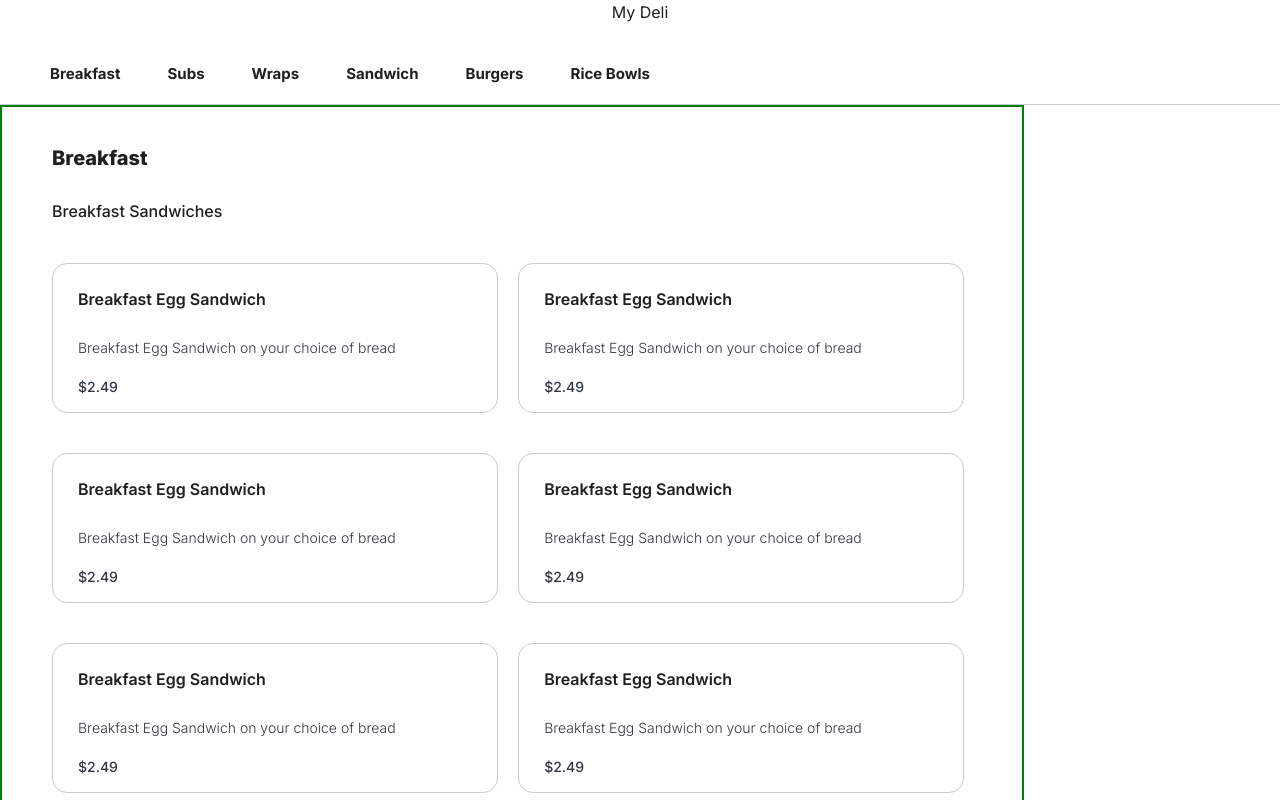
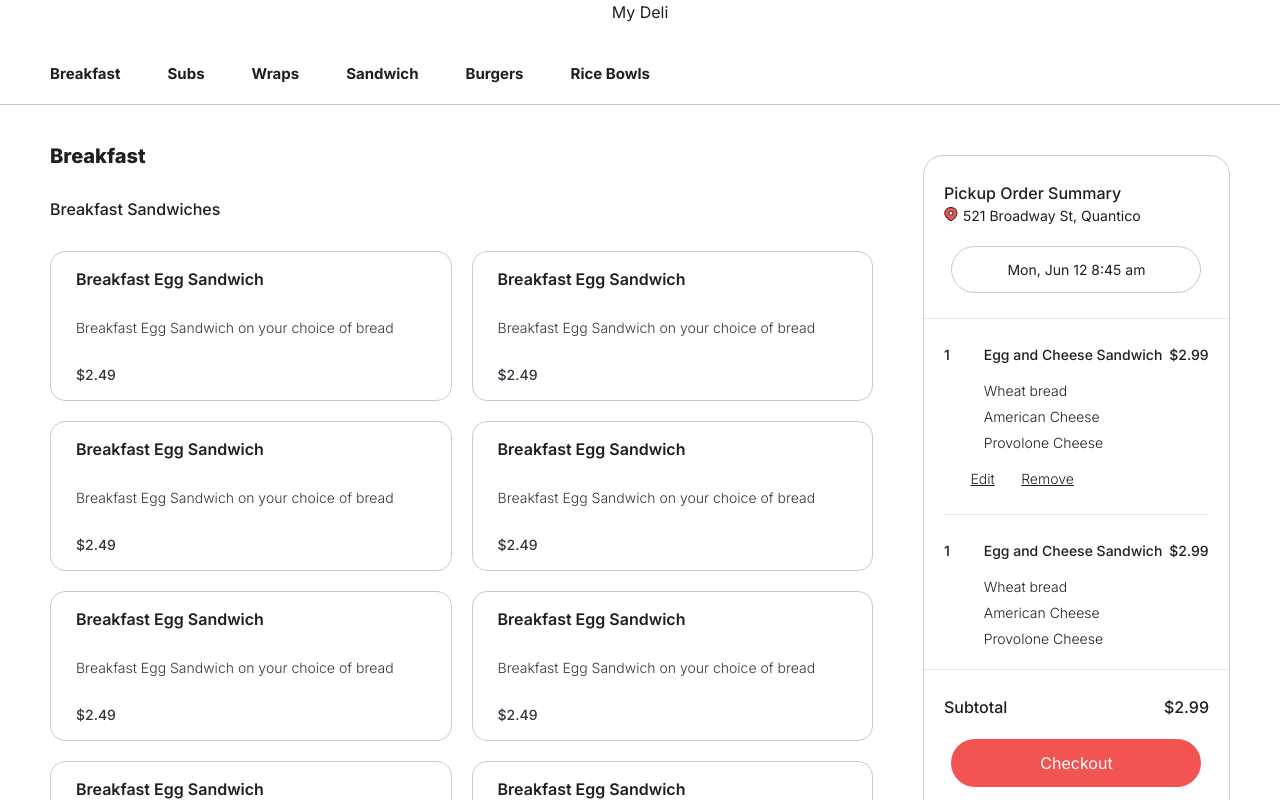
Before and after one commit to sejungk/my-deli_web-app, a Next.js app: page / in a window 1280 px wide. Shown: the top 800 px of the page. Built offline with nearby package versions, Linux system fonts and the light colour scheme.

Commit message:
cart component edit

```diff
--- a/app/globals.css
+++ b/app/globals.css
@@ -25,7 +25,7 @@ h1 {
 h5 {
   font-weight: 500;
   font-size: 16px;
-  line-height: 40px;
+  /* line-height: 40px; */
 }
 
 p, label {
@@ -41,15 +41,31 @@ hr {
   cursor: pointer;
 }
 
-.red-button {
-  background-color: var(--brand-red);
+.bttn {
   display: flex;
   justify-content: space-around;
-  color: var(--brand-white);
   width: 250px;
   border-radius: 50px;
   margin: auto 0;
   padding: 12px 20px;
+  cursor: pointer;
+}
+
+.bttn_outline {
+  border: 1.5px solid var(--brand-light-blue);
+}
+
+.bttn_outline span {
+  font-size: 14px;
+}
+
+.bttn_center {
+  margin: auto;
+}
+
+.bttn_red {
+  background-color: var(--brand-red);
+  color: var(--brand-white);
 }
 
 .red-button > span {
--- a/app/item/[id]/page.jsx
+++ b/app/item/[id]/page.jsx
@@ -139,7 +139,7 @@ const Product = () => {
             <span>1</span>
             <span className="pointer">+</span>
           </div>
-          <div className="red-button pointer">
+          <div className="bttn bttn_red">
             <span>Add to Order</span>
             <span>|</span>
             <span>$3.99</span>
--- a/app/page.js
+++ b/app/page.js
@@ -1,10 +1,14 @@
+import styles from "../styles/Home.module.css"
 import Image from 'next/image';
 import MenuItems from '../component/MenuItems'
+import Cart from '../component/Cart'
+
 
 export default function Home() {
   return (
-   <div>
+   <div className={styles.container}>
        <MenuItems />
+       <Cart />
    </div>
   )
 }
--- /dev/null
+++ b/component/Cart.jsx
@@ -0,0 +1,100 @@
+import styles from "../styles/Cart.module.css";
+import Image from "next/image";
+
+const Cart = ( ) => {
+  return (
+    <div className={styles.container}>
+        <div className={styles.pickupDetailSection}>
+          <h5>Pickup Order Summary</h5>
+          <div className={styles.logoContainer}>
+            <div className={styles.logo}>
+              <Image src="/img/location-icon.svg" layout="fill" alt="location icon"/>
+            </div>
+            <p>521 Broadway St, Quantico</p>
+          </div>
+          <div className="bttn bttn_outline bttn_center">
+              <span>Mon, Jun 12 8:45 am</span>
+          </div>
+        </div>
+
+        <hr></hr>
+
+        <div className={styles.addedItemSection}>
+          {/* item #1 - start */}
+          <div className={styles.singleItemContainer}>
+            <div className={styles.singleItemHeader}>
+              <span className={styles.itemQuantity}>1</span>
+              <span className={styles.itemName}>Egg and Cheese Sandwich</span>
+              <span className={styles.itemPrice}>$2.99</span>
+            </div>
+            <ol className={styles.addOnsList}>
+              <li><p>Wheat bread</p></li>
+              <li><p>American Cheese</p></li>
+              <li><p>Provolone Cheese</p></li>
+            </ol>
+            <div className={styles.editRemoveOptions}>
+              <a href="url">Edit</a>
+              <a href="url">Remove</a>
+            </div>
+          </div>
+          {/* item #1 - end */}
+
+          <hr></hr>
+
+          {/* item #2 - start */}
+          <div className={styles.singleItemContainer}>
+            <div className={styles.singleItemHeader}>
+              <span className={styles.itemQuantity}>1</span>
+              <span className={styles.itemName}>Egg and Cheese Sandwich</span>
+              <span className={styles.itemPrice}>$2.99</span>
+            </div>
+            <ol className={styles.addOnsList}>
+              <li><p>Wheat bread</p></li>
+              <li><p>American Cheese</p></li>
+              <li><p>Provolone Cheese</p></li>
+            </ol>
+            <div className={styles.editRemoveOptions}>
+              <a href="url">Edit</a>
+              <a href="url">Remove</a>
+            </div>
+          </div>
+          {/* item #2 - end */}
+
+          <hr></hr>
+
+          {/* item #3 - start */}
+          <div className={styles.singleItemContainer}>
+            <div className={styles.singleItemHeader}>
+              <span className={styles.itemQuantity}>1</span>
+              <span className={styles.itemName}>Egg and Cheese Sandwich</span>
+              <span className={styles.itemPrice}>$2.99</span>
+            </div>
+            <ol className={styles.addOnsList}>
+              <li><p>Wheat bread</p></li>
+              <li><p>American Cheese</p></li>
+              <li><p>Provolone Cheese</p></li>
+            </ol>
+            <div className={styles.editRemoveOptions}>
+              <a href="url">Edit</a>
+              <a href="url">Remove</a>
+            </div>
+          </div>
+          {/* item #3 - end */}
+        </div>
+
+        <hr></hr>
+
+        <div className={styles.subtotalSection}>
+          <div className={styles.subtotalInfo}>
+            <h5>Subtotal</h5>
+            <h5>$2.99</h5>
+          </div>
+          <div className="bttn bttn_red bttn_center">
+              <span>Checkout</span>
+          </div>
+        </div>
+    </div>
+  )
+}
+
+export default Cart;
--- /dev/null
+++ b/styles/Cart.module.css
@@ -0,0 +1,121 @@
+.container {
+  /* position: fixed; */
+  right: 0;
+  margin-top: 50px;
+  margin-right: 50px;
+  flex-basis: 25%;
+  border: 1.5px solid #C4CCCF;
+  border-radius: 20px;
+  height: 88vh;
+}
+
+/* top section - start */
+.pickupDetailSection {
+  padding: 25px 20px;
+}
+
+.logoContainer {
+  display: flex;
+  padding-bottom: 20px;
+}
+
+.logoContainer p {
+  font-weight: 400;
+}
+
+.logo {
+  width: 14px;
+  height: 18px;
+  position: relative;
+  margin-right: 5px;
+}
+/* top section - end */
+
+/* middle section - start */
+.addedItemSection {
+  padding: 0 20px;
+  overflow: scroll;
+  max-height: 350px;
+}
+
+.singleItemContainer {
+  padding: 25px 0;
+}
+
+.singleItemHeader {
+  display: flex;
+  justify-content: space-between;
+}
+
+.itemQuantity {
+  flex-basis: 15%;
+}
+
+.itemName {
+  flex-basis: 70%;
+}
+
+.itemPrice {
+  flex-basis: 15%;
+}
+
+.singleItemHeader span {
+  font-size: 14px;
+  font-weight: 500;
+}
+
+.addOnsList {
+  margin: 15px 0 15px 15%;
+  padding: 0;
+}
+
+.addOnsList li {
+  margin-bottom: 5px;
+}
+
+.editRemoveOptions {
+  display: flex;
+}
+
+.editRemoveOptions a {
+  margin-left: 10%;
+  font-size: 14px;
+  font-weight: 300;
+  text-decoration: underline;
+}
+/* middle section - end */
+
+/* bottom section - start */
+.subtotalSection{
+  padding: 25px 20px;
+}
+
+.subtotalInfo{
+  padding-bottom: 10px;
+  display: flex;
+  justify-content: space-between;
+  margin-bottom: 10px;
+}
+/* bottom section - end */
+
+@media (max-width: 1000px) {
+  .container {
+    flex-basis: 30%;
+  }
+
+  .itemQuantity {
+    flex-basis: 10%;
+  }
+
+  .itemName {
+    flex-basis: 80%;
+  }
+
+  .itemPrice {
+    flex-basis: 10%;
+  }
+
+  .addOnsList {
+    margin-left: 10%;
+  }
+}
--- /dev/null
+++ b/styles/Home.module.css
@@ -0,0 +1,3 @@
+.container {
+  display: flex;
+}
--- a/styles/MenuItemCard.module.css
+++ b/styles/MenuItemCard.module.css
@@ -1,10 +1,11 @@
 .container {
+  min-width: 300px;
   width: 46%;
   height: 150px;
   border-radius: 15px;
   border: 1px solid #C4CCCF;
   padding: 15px 25px;
-  margin: 20px 20px 20px 0;
+  margin: 10px 20px 10px 0;
   display: flex;
   flex-direction: column;
   justify-content: space-between;
@@ -25,3 +26,9 @@ p.itemPrice {
   font-weight: 500;
   color: #31383F;
 }
+
+@media (max-width: 1100px) {
+  .container {
+    width: 100%;
+  }
+}
--- a/styles/MenuItems.module.css
+++ b/styles/MenuItems.module.css
@@ -2,8 +2,7 @@
   padding: 20px 0 20px 50px;
   display: flex;
   flex-direction: column;
-  width: 80%;
-  border: 2px solid green;
+  flex-basis: 75%;
 }
 
 .categoryText {
@@ -25,3 +24,10 @@ h1.category {
   display: flex;
   flex-wrap: wrap;
 }
+
+@media (max-width: 1100px) {
+  .container {
+    flex-basis: 70%;
+    padding: 20px 20px 20px 40px;
+  }
+}
```
Also changed, not shown: public/img/location-icon.svg (added).
